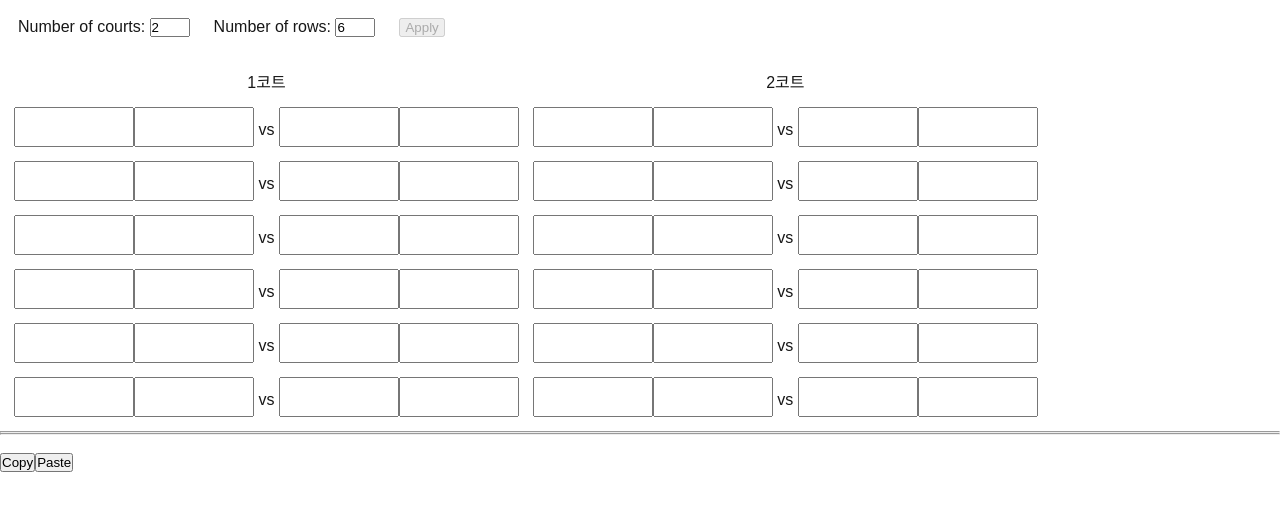
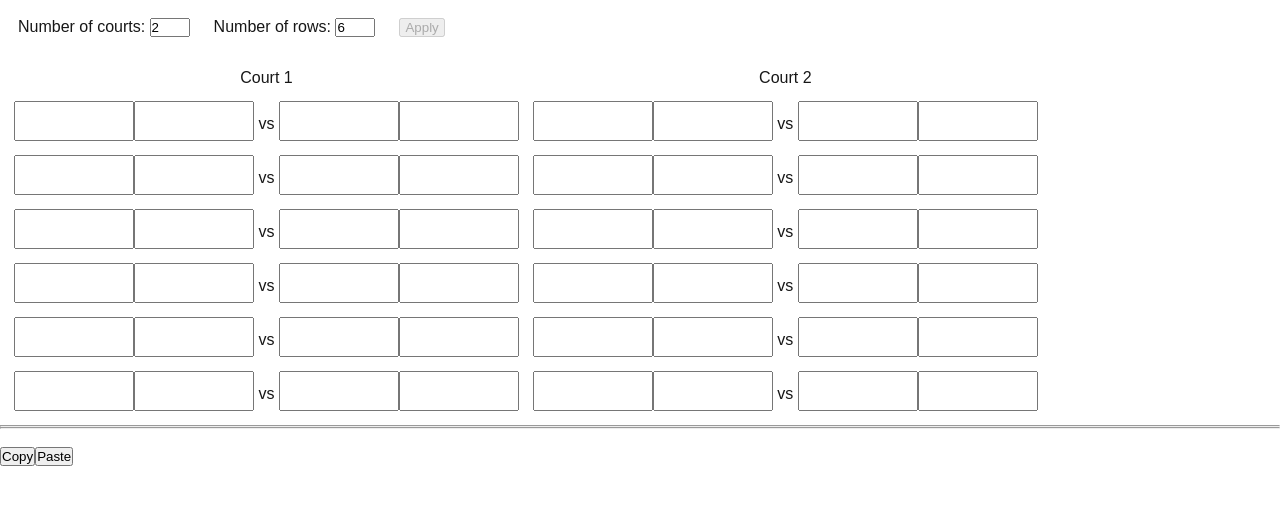
Before and after one commit to CubeDr/match_table_validator, a Next.js app: page / in a window 1280 px wide. Shown: the top 510 px of the page. Built offline with nearby package versions, Linux system fonts and the light colour scheme.

Commit message:
Show court number

```diff
--- a/src/app/page.tsx
+++ b/src/app/page.tsx
@@ -89,8 +89,7 @@ export default function Home() {
       <table className={styles.Table}>
         <thead>
           <tr>
-            <td>1코트</td>
-            <td>2코트</td>
+            {new Array(courts).fill(1).map((_, i) => <td>Court {i+1}</td>)}
           </tr>
         </thead>
         <tbody>
```
